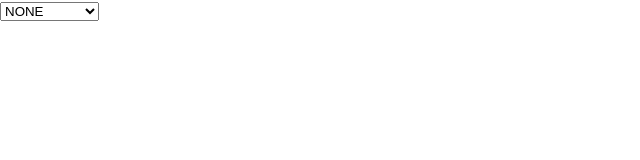
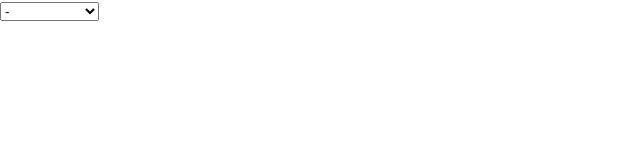
Before and after one commit to Kemosabe2911/appreviewfilter, a React (Create React App) app: page / in a window 1280 px wide. Shown: the top 160 px of the page, without its empty margins (0-640 px from the left). Built offline with nearby package versions, Linux system fonts and the light colour scheme.

Commit message:
Update app

```diff
--- a/src/App.js
+++ b/src/App.js
@@ -10,6 +10,8 @@ function App() {
   const [appselected, setAppselected] = useState(null);
 
   const handleAppselected = (e) =>{
+    e.preventDefault();
+    console.log(e.target.value);
     setAppselected(e.target.value);
     console.log(appselected);
   }
--- a/src/components/Appselect.js
+++ b/src/components/Appselect.js
@@ -1,4 +1,4 @@
-import React, { useState } from 'react';
+import React from 'react';
 
 const Appselect = ({ apps, appselected, handleAppselected}) => {
     const appIDs=[];
@@ -20,7 +20,7 @@ const Appselect = ({ apps, appselected, handleAppselected}) => {
     return (
         <form>
             <select defaultValue={appselected} onChange={handleAppselected} placeholder={<div>Select An App</div>}>
-                <option value={null}>NONE</option>
+                <option value={null}>-</option>
                 {uniqueappIDs.map(app =>(
                     <option key={app} value={app}>{app}</option>
                 ))}
```
